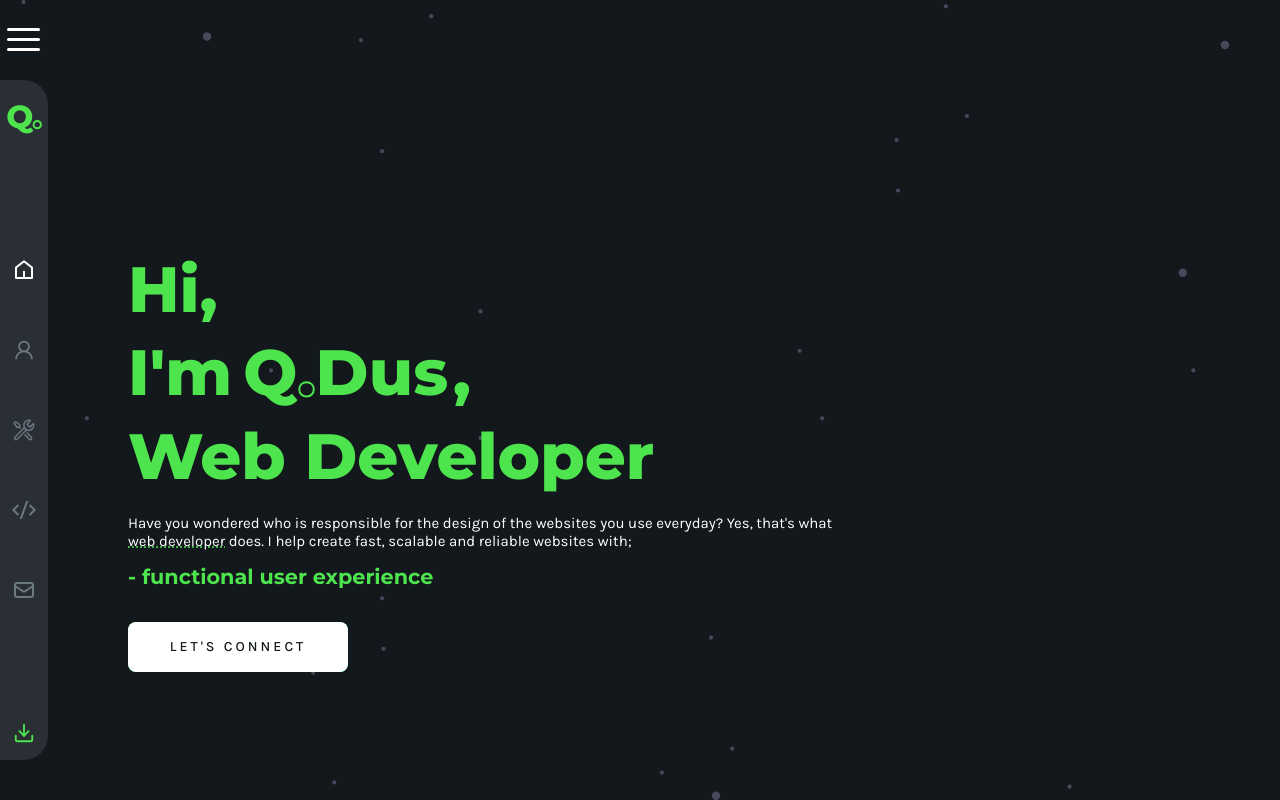
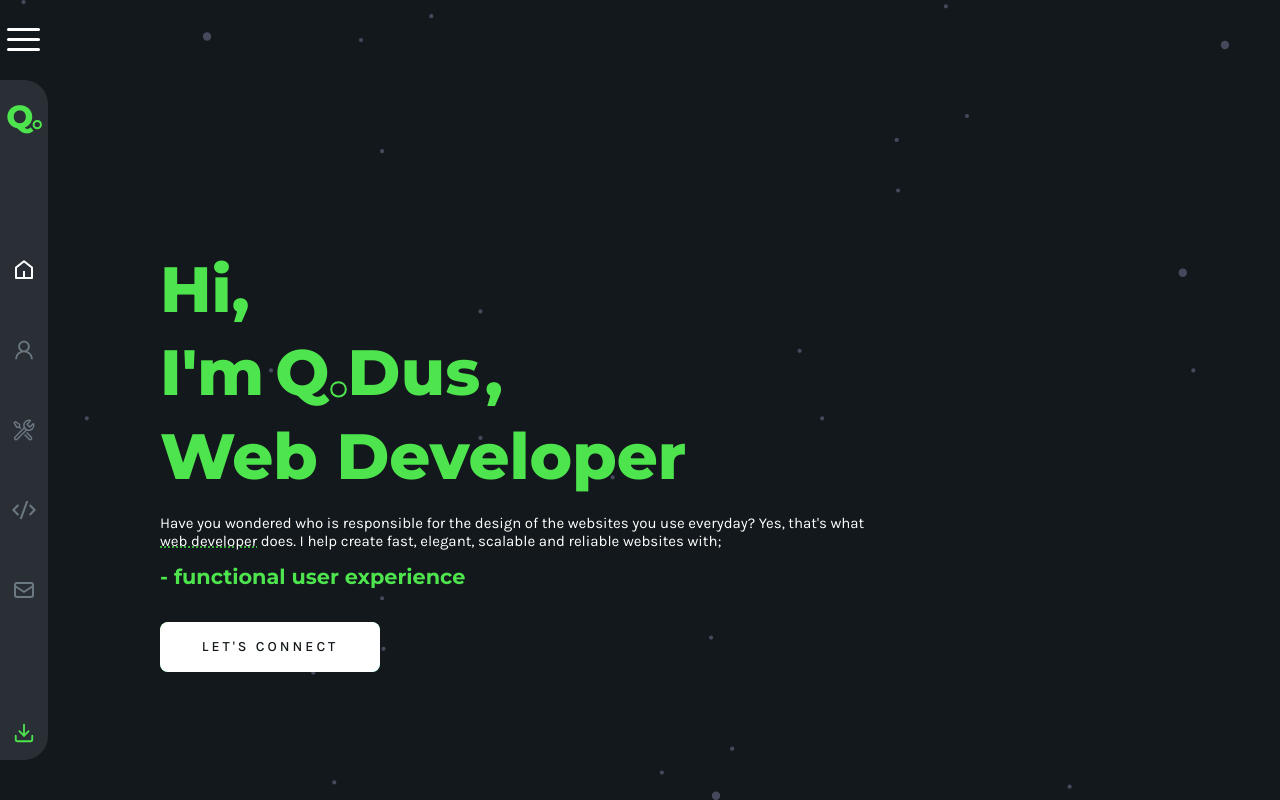
Before and after one commit to FesoQue/portfolio-website, a React (Create React App) app: page / in a window 1280 px wide. Built offline with nearby package versions, Linux system fonts and the light colour scheme.

Commit message:
made changes to desktop nav sidebar styles

```diff
--- a/src/index.css
+++ b/src/index.css
@@ -544,24 +544,29 @@ h1.char {
   transition: 0.6s;
   overflow: hidden;
 }
-.degree-wrapper::before {
+/* .degree-wrapper::before {
   content: '';
   position: absolute;
-  inset: -10px 120px;
+  top: -10px;
+  right: 120px;
+  bottom: -10px;
+  left: 120px;
   background: var(--green-grad);
-  animation: animate 4s linear infinite;
 }
 .degree-wrapper::after {
   content: '';
   position: absolute;
-  inset: 2px;
+  top: 2px;
+  right: 2px;
+  bottom: 2px;
+  left: 2px;
   background: var(--gray8);
   border-radius: 50%;
 }
-/* .degree-wrapper:hover::before {
+.degree-wrapper:hover::before {
   inset: -5px 0px;
-}
-*/
+} */
+
 @keyframes orbit {
   from {
     transform: rotate(0deg);
@@ -582,6 +587,9 @@ h1.char {
   #main-circle {
     animation: orbit 80000ms linear infinite;
   }
+  /* .degree-wrapper::before {
+    animation: animate 6s linear infinite;
+  } */
 }
 .center-label {
   position: absolute;
@@ -1022,7 +1030,7 @@ textarea {
 }
 @media screen and (min-width: 1000px) {
   .container {
-    width: 80%;
+    width: 75%;
     margin: 0 auto;
   }
   .logo h2 span {
@@ -1081,7 +1089,7 @@ textarea {
     -webkit-tap-highlight-color: rgba(0, 0, 0, 0.1);
   }
   .dsk-nav-list.nav-expand {
-    width: 15rem;
+    width: 11rem;
   }
   .dsk-nav-list.nav-expand .dsk-nav-text {
     display: inline;
@@ -1098,6 +1106,7 @@ textarea {
     position: absolute;
     right: 15px;
     color: var(--gray4);
+    font-size: 16px;
     display: none;
   }
   .dsk-download-resume {
--- a/src/pages/Home.js
+++ b/src/pages/Home.js
@@ -84,7 +84,7 @@ const Home = () => {
           <p>
             Have you wondered who is responsible for the design of the websites
             you use everyday? Yes, that's what <span>web developer</span> does.
-            I help create fast, scalable and reliable websites with;
+            I help create fast, elegant, scalable and reliable websites with;
           </p>
         </div>
         {/* services */}
```
